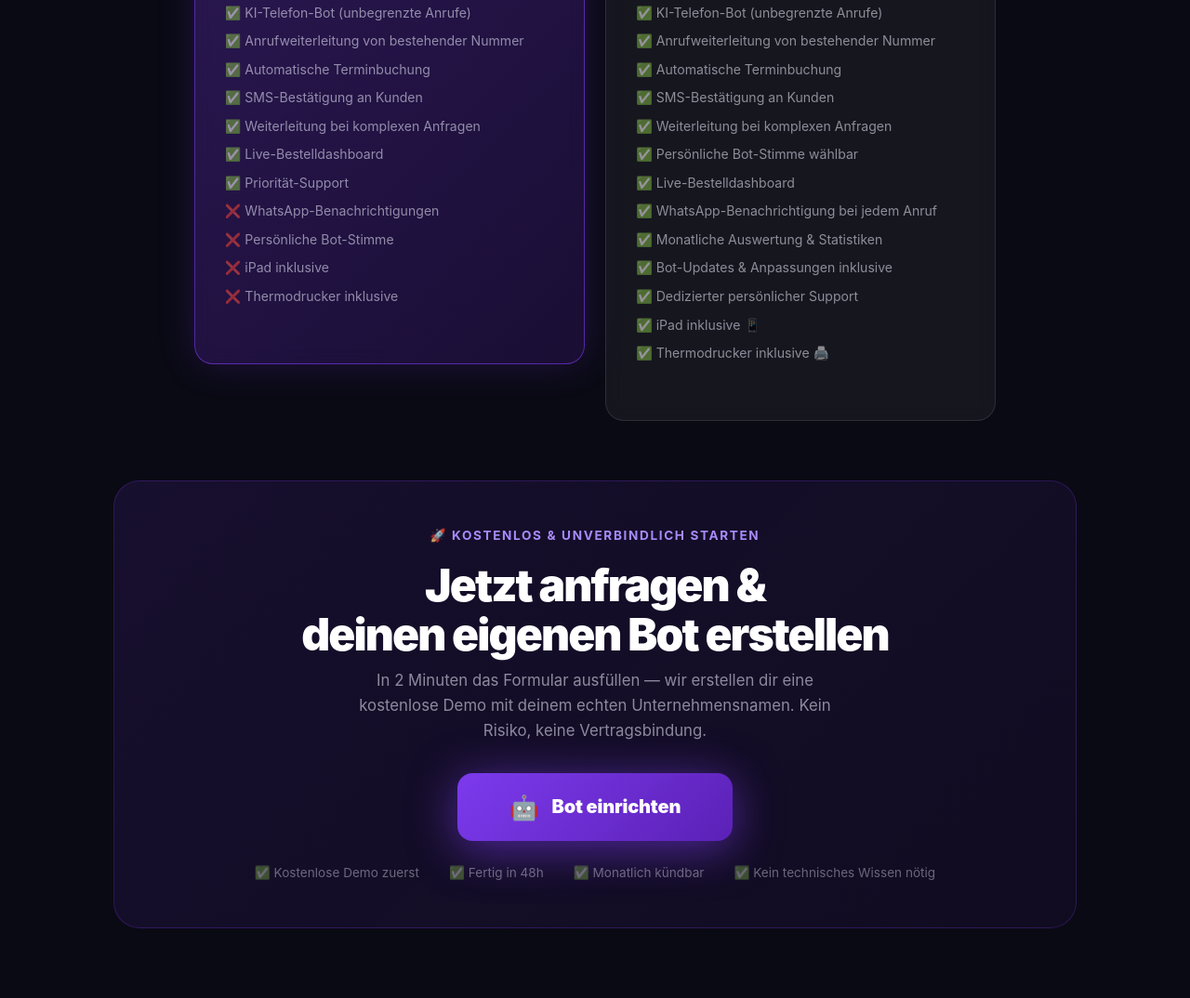
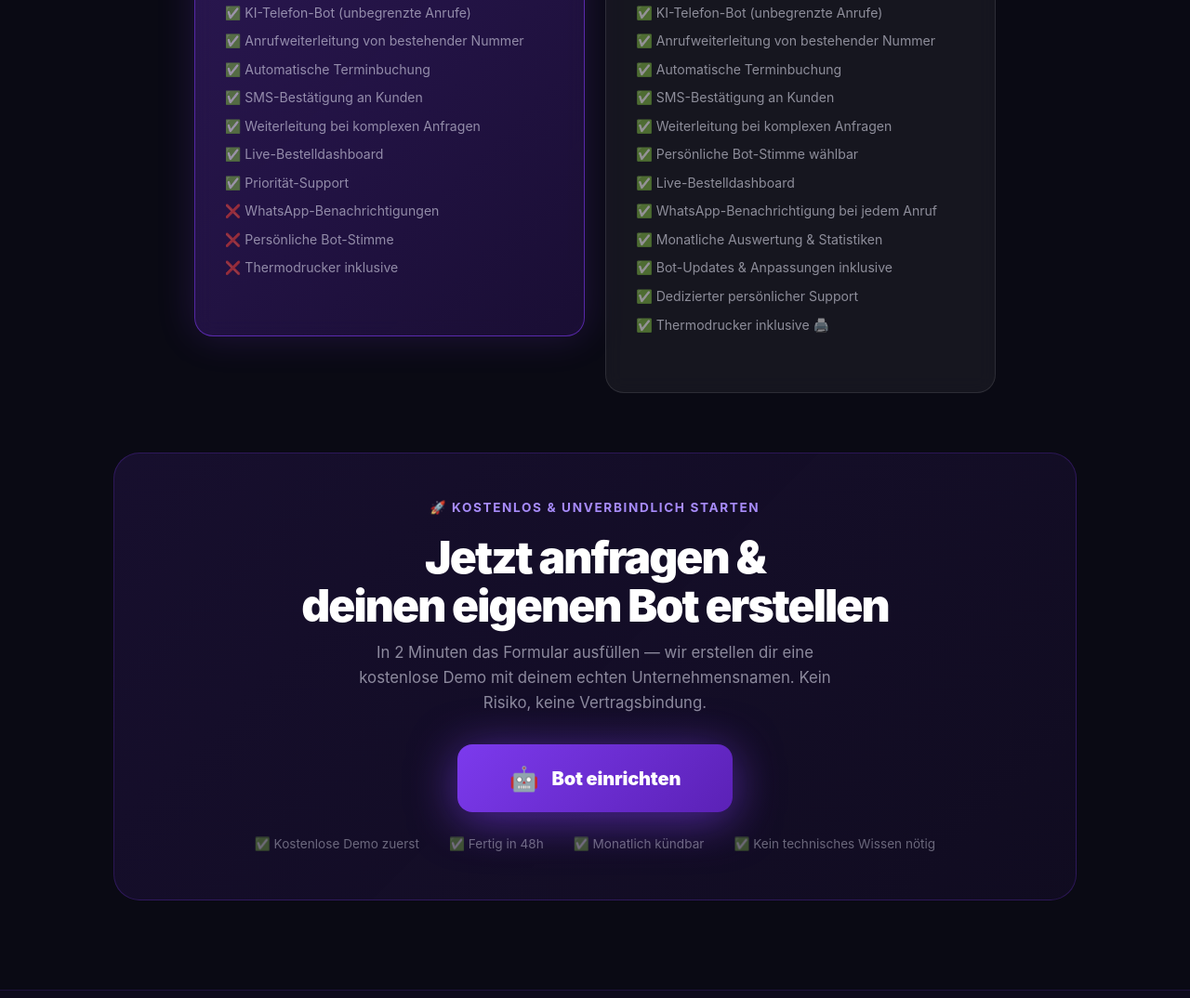
Before and after one commit to xypherxai-sudo/xyphone, a website: page index.html in a window 1280 px wide. Shown: the part 5296-6370 px from the top of the page at 93% size. Drawn offline with Linux system fonts and the light colour scheme.

Commit message:
fix: iPad komplett aus Paketen entfernt

```diff
--- a/index.html
+++ b/index.html
@@ -299,7 +299,6 @@
             <li>✅ Priorität-Support</li>
             <li>❌ WhatsApp-Benachrichtigungen</li>
             <li>❌ Persönliche Bot-Stimme</li>
-            <li>❌ iPad inklusive</li>
             <li>❌ Thermodrucker inklusive</li>
           </ul>
         </div>
@@ -320,7 +319,6 @@
             <li>✅ Monatliche Auswertung & Statistiken</li>
             <li>✅ Bot-Updates & Anpassungen inklusive</li>
             <li>✅ Dedizierter persönlicher Support</li>
-            <li>✅ iPad inklusive 📱</li>
             <li>✅ Thermodrucker inklusive 🖨️</li>
           </ul>
         </div>
```
